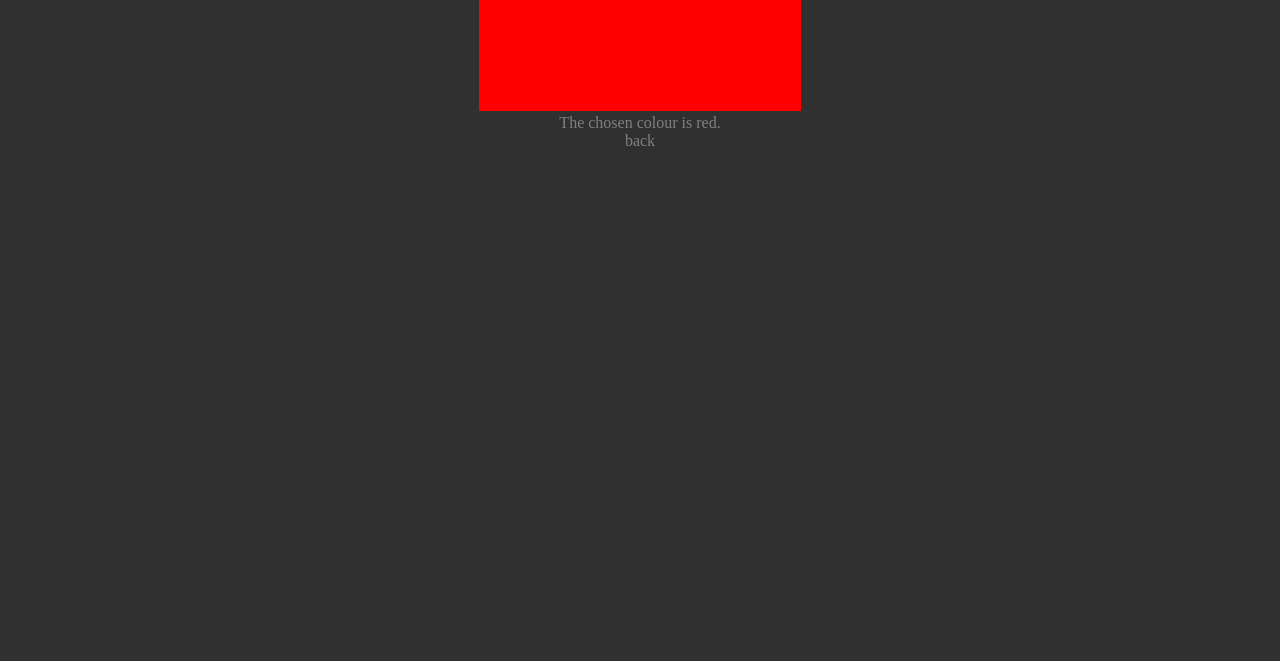
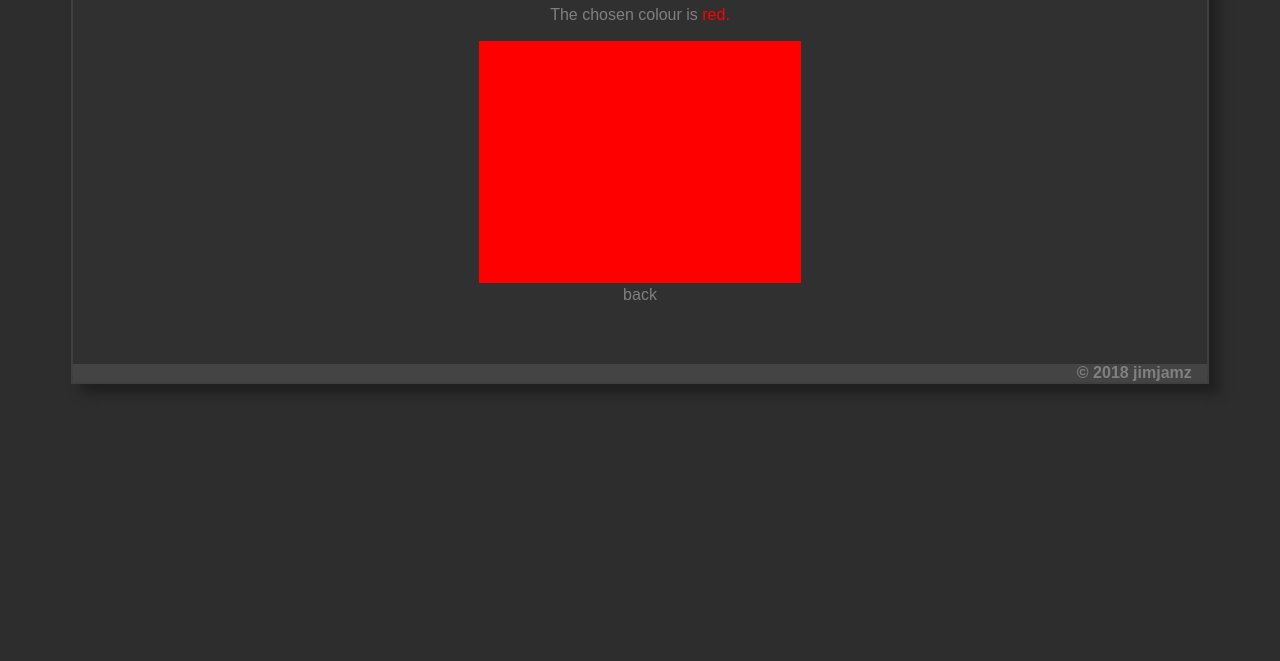
Before and after one commit to jimjamz/colours, a plain HTML site: page red.html in a window 1280 px wide. Shown: the part 139-800 px from the top of the page. Drawn offline with Linux system fonts and the light colour scheme.

Commit message:
Improved HTML and CSS styling

```diff
--- a/red.html
+++ b/red.html
@@ -4,15 +4,24 @@
     <link rel="stylesheet" href="style.css" type="text/css"/>
   </head>
   <body>
+    <div id="colours-platform">
+      <div id="colours-header">
+        <h1>colours</h1>
+      </div>
       <div id="colours-main">
         <table id="colours-table">
+          <caption>The chosen colour is <red>red<red>.</caption>
           <tr id="colour-row">
             <td bgcolor="#FF0000"><a href="index.html"></a></td>
           </tr>
           <tr id="text-row">
-          <td>The chosen colour is red.  <a href="index.html">back</a></td>
+            <td><a href="index.html">back</a></td>
           </tr>
         </table>
       </div>
+      <div id="colours-footer">
+        &copy; 2018 jimjamz
+      </div>
+    </div>
   </body>
 </html>
--- a/style.css
+++ b/style.css
@@ -1,6 +1,7 @@
 body {
-    background-color: #303030;
+    background-color: #2d2d2d;
     color: grey;
+    font-family: Arial, sans-serif;
 }
 
 a:link, a:visited {
@@ -20,10 +21,30 @@ a:active {
 
 caption {
     font-size: medium;
-    text-decoration: underline;
+    margin-bottom: 15px;
+}
+
+red {
+    color: #ff0000
+}
+
+green {
+    color: #00ff00
+}
+
+blue {
+    color: #0000ff
+}
+
+#colours-platform {
+    margin: 5% 5% 5% 5%;
+    background-color: #303030;
+    border: 2px solid #3F3F3F;
+    box-shadow: 10px 10px 10px #202020;
 }
 
 #colours-header {
+    margin: 1% 5% 1% 5%;
     text-align: center;
 }
 
@@ -33,22 +54,31 @@ caption {
     text-align: center;
 }
 
-#colours-table td a {
+#colour-row td a {
+    display: block;
+    width: 320px;
+    height: 240px;
+}
+
+#text-row td a {
     display: block;
     width: 100%;
     height: 100%;
 }
 
-#colour-row td {
-    width: 320px;
-    height: 240px;
-}
-
 #text-row td:hover {
+    display: block;
     background-color: #3F3F3F;
-
 }
 
 #goBack {
     text-align: center;
 }
+
+#colours-footer {
+    margin-top: 5%;
+    padding-right: 15px;
+    background-color: #444444;
+    text-align: right;
+    font-weight: bold;
+}
```
Also changed, not shown: blue.html (+10 -1 lines), green.html (+10 -1 lines), index.html (+6 -1 lines). Lines whose indentation alone changed are shown as unchanged.
